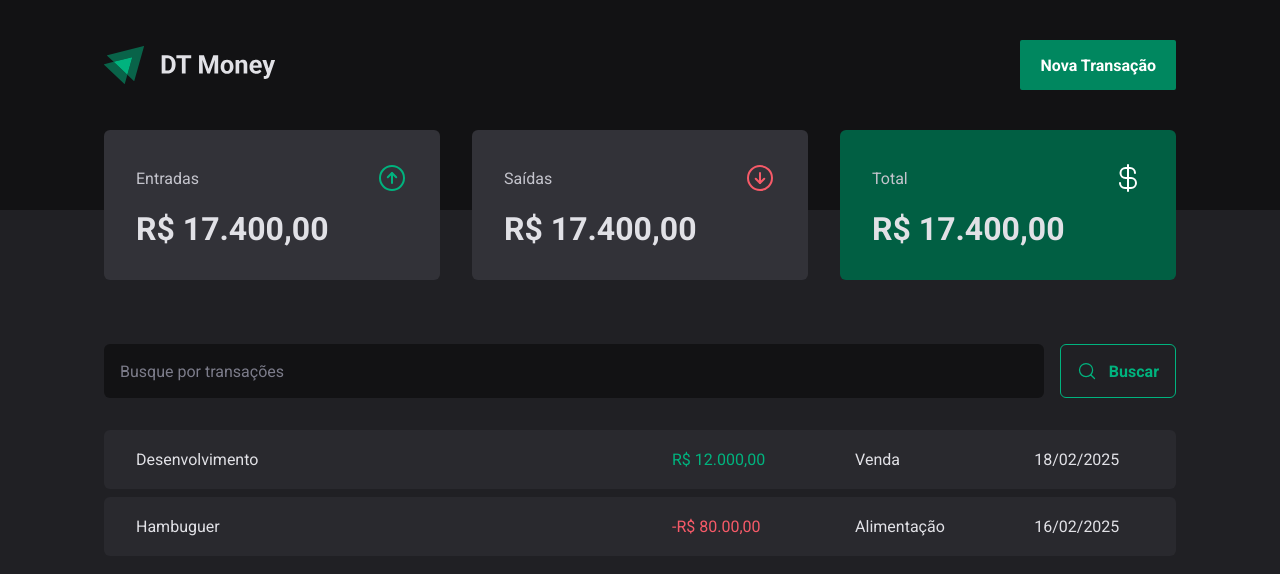
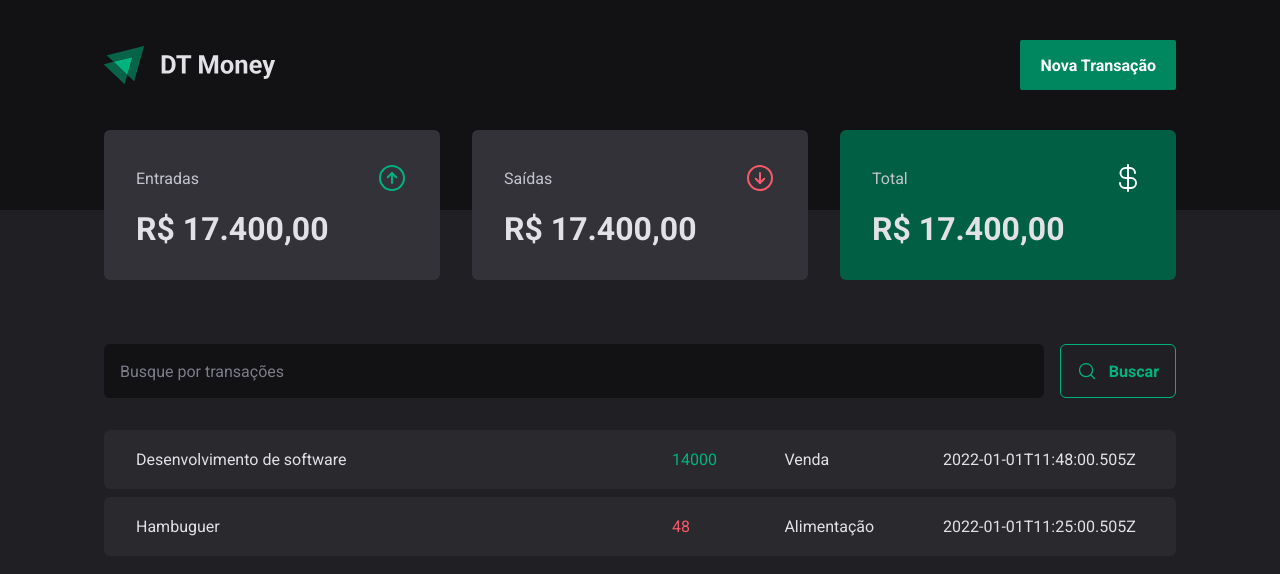
Before and after one commit to GerardoRodrigues/dt-money, a React (Vite) app: page / in a window 1280 px wide. Shown: the top 574 px of the page. Built offline with nearby package versions, Linux system fonts and the light colour scheme; data requests are answered from the project's data file.

Commit message:
realizando requisicao http

```diff
--- a/src/pages/Transactions/index.tsx
+++ b/src/pages/Transactions/index.tsx
@@ -1,9 +1,36 @@
+import { useEffect, useState } from "react";
 import { Header } from "../../components/Header";
 import { Summary } from "../../components/Summary";
 import { SearchForm } from "./components/SearchForm";
-import { PriceHighlight, TransactionsContainer, TransactionsTable } from "./styles";
+import {
+  PriceHighlight,
+  TransactionsContainer,
+  TransactionsTable,
+} from "./styles";
 
-export function Transaction () {
+interface Transactions {
+  id: number;
+  description: string;
+  price: number;
+  type: "income" | "outcome";
+  category: string;
+  created_at: string;
+}
+
+export function Transaction() {
+  const [transactions, setTransactions] = useState<Transactions[]>([]);
+
+  async function loadTransactions() {
+    const response = await fetch("http://localhost:3000/transactions");
+    const data = await response.json();
+
+    setTransactions(data);
+  }
+
+  useEffect(() => {
+    loadTransactions();
+  }, []);
+
   return (
     <div>
       <Header />
@@ -13,24 +40,24 @@
         <SearchForm />
 
         <TransactionsTable>
-                    <tr>
-                        <td width="50%">Desenvolvimento</td>
+          <tbody>
+            {transactions.map((transaction) => {
+              return (
+                <tr key={transaction.id}>
+                  <td width="50%">{transaction.description}</td>
                   <td>
-                            <PriceHighlight variant="income">R$ 12.000,00</PriceHighlight>
+                    <PriceHighlight variant={transaction.type}>
+                      {transaction.price}
+                    </PriceHighlight>
                   </td>
-                        <td>Venda</td>
-                        <td>18/02/2025</td>
+                  <td>{transaction.category}</td>
+                  <td>{transaction.created_at}</td>
                 </tr>
-                    <tr>
-                        <td width="50%">Hambuguer</td>
-                        <td>
-                            <PriceHighlight variant="outcome">-R$ 80.00,00</PriceHighlight>
-                        </td>
-                        <td>Alimentação</td>
-                        <td>16/02/2025</td>
-                    </tr>
+              );
+            })}
+          </tbody>
         </TransactionsTable>
       </TransactionsContainer>
     </div>
-    )
+  );
 }
```
Lines whose indentation alone changed are shown as unchanged.
